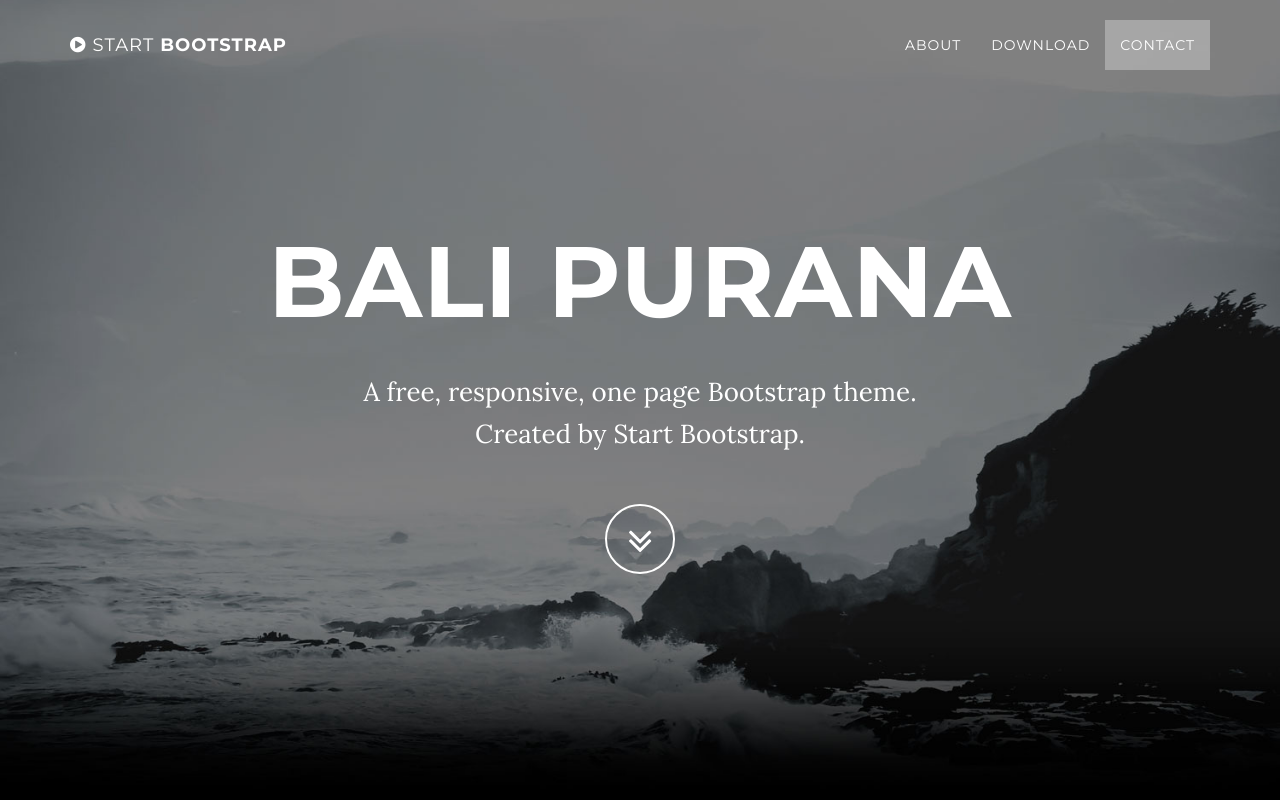
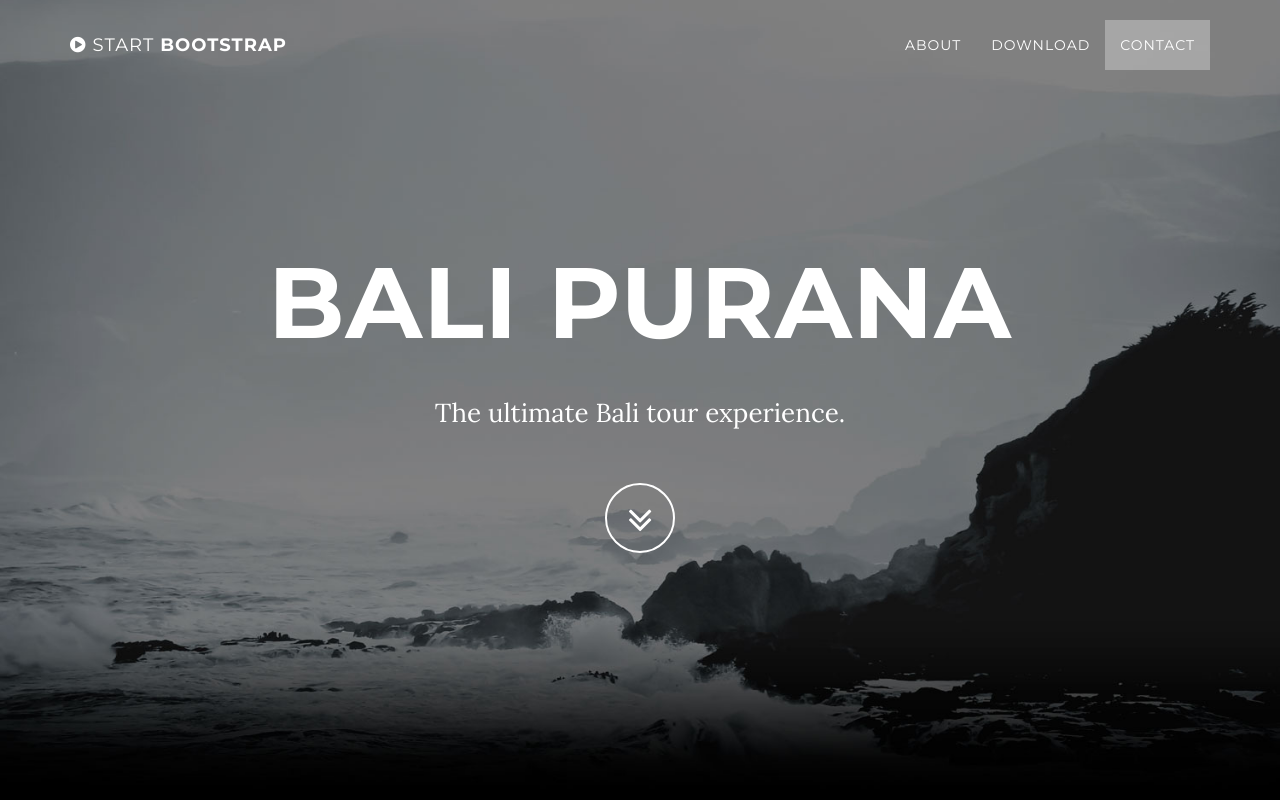
Before and after one commit to balipurana/balipurana.github.io, a website: page index.html in a window 1280 px wide. Shown: the top 800 px of the page. Drawn offline with nearby package versions, Linux system fonts and the light colour scheme; some packages are replaced by stand-ins of ours.

Commit message:
modified intro text

```diff
--- a/index.html
+++ b/index.html
@@ -75,8 +75,7 @@
                 <div class="row">
                     <div class="col-md-8 col-md-offset-2">
                         <h1 class="brand-heading">Bali Purana</h1>
-                        <p class="intro-text">A free, responsive, one page Bootstrap theme.
-                            <br>Created by Start Bootstrap.</p>
+                        <p class="intro-text">The ultimate Bali tour experience.</p>
                         <a href="#about" class="btn btn-circle page-scroll">
                             <i class="fa fa-angle-double-down animated"></i>
                         </a>
```
